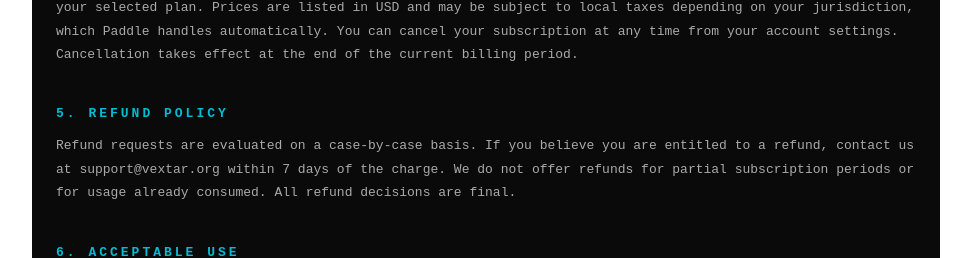
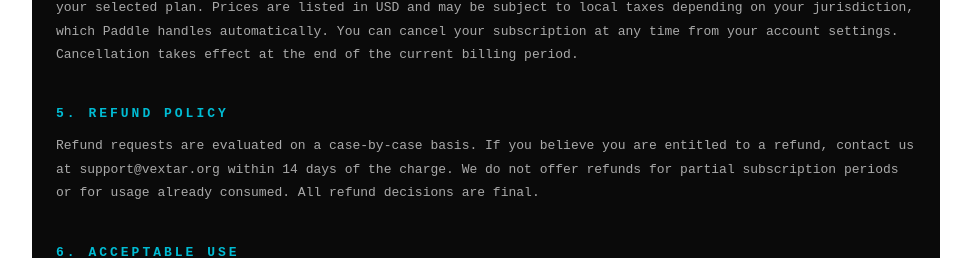
Before and after one commit to Vextarhq/vextar-app, a Next.js app: page /terms in a window 1280 px wide. Shown: the part 813-1071 px from the top of the page, without its empty margins (154-1125 px from the left). Built offline with nearby package versions, Linux system fonts and the light colour scheme.

Commit message:
Update page.js

```diff
--- a/app/terms/page.js
+++ b/app/terms/page.js
@@ -30,7 +30,7 @@ export default function Terms() {
 
       <section style={{marginBottom: '40px'}}>
         <h2 style={{color: '#00bcd4', fontSize: '13px', letterSpacing: '3px'}}>5. REFUND POLICY</h2>
-        <p style={{lineHeight: '1.8', color: '#aaa'}}>Refund requests are evaluated on a case-by-case basis. If you believe you are entitled to a refund, contact us at support@vextar.org within 7 days of the charge. We do not offer refunds for partial subscription periods or for usage already consumed. All refund decisions are final.</p>
+        <p style={{lineHeight: '1.8', color: '#aaa'}}>Refund requests are evaluated on a case-by-case basis. If you believe you are entitled to a refund, contact us at support@vextar.org within 14 days of the charge. We do not offer refunds for partial subscription periods or for usage already consumed. All refund decisions are final.</p>
       </section>
 
       <section style={{marginBottom: '40px'}}>
```
